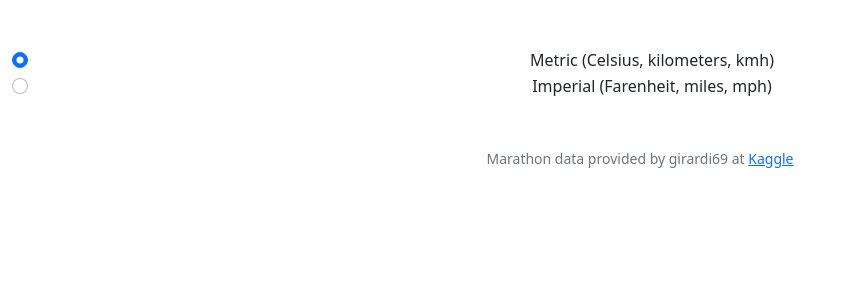
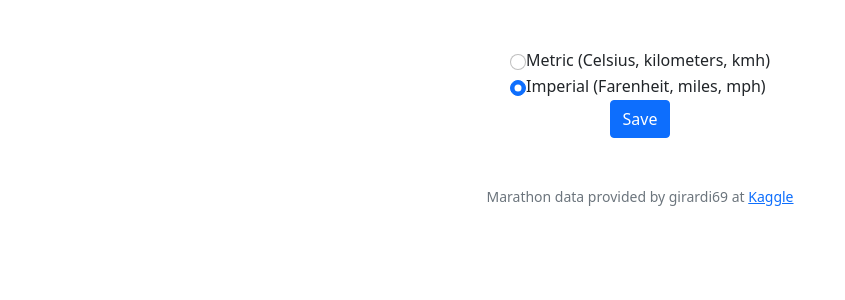
Before and after one commit to pavlovajane/cs50-final-project, a Flask app: page /profile in a window 1280 px wide. Shown: the part 76-376 px from the top of the page, without its empty margins (0-845 px from the left). Run offline with Flask 2, Linux system fonts and the light colour scheme; a user stored in the database is signed in; data comes from the database, SQL or seed files in the repository; both versions use the stored data as it was after the commit; some libraries are stand-ins or nearby versions.

Commit message:
Add profile settings functionality

```diff
--- a/app.py
+++ b/app.py
@@ -8,7 +8,8 @@ from datetime import date
 
 # Internal imports
 from supportfunctions import apology, login_required, check_passowrd_validity, get_user_runs, \
-    convert_to_mph, convert_to_kmh, convert_to_fahrenheit, parse_weather, get_seconds, convert_to_date
+    convert_to_mph, convert_to_kmh, convert_to_fahrenheit, parse_weather, get_seconds, convert_to_date, \
+    get_profile_settings
 
 # Configure application
 app = Flask(__name__)
@@ -123,11 +124,26 @@ def profile():
 
     if request.method == "POST":
 
+        checkbox = request.form.get("flexRadio")
+
+        imperialnew = 1 if checkbox[0]=="flexRadioImperial" else 0
+        g.crs.execute("""
+                    UPDATE users
+                    SET imperial = ?
+                    WHERE id = ?
+                    """, (imperialnew, session["user_id"],))
+        g.db.commit()
+
+        # Update settings
+
         # Redirect to index
         return redirect("/")
 
     else:
-        return render_template("profile.html")
+        # By default site uses metric system
+        imperial = get_profile_settings(session["user_id"], g.db)
+
+        return render_template("profile.html", imperial = imperial)
 
 @app.route("/register", methods=["GET", "POST"])
 def register():
--- a/static/scripts.js
+++ b/static/scripts.js
@@ -22,8 +22,7 @@ const checkPassword=(name)=>(event)=>{
 };
 
 const checkDistance=(name)=>(event)=>{
-  // only positive floats or integers
-  // const distanceRegex = /^[-+]?[0-9]+\.[0-9]+$/;
+
   const distanceInput = document.getElementById("distance");
 
   distanceInput.addEventListener('input', function (event) {
--- a/static/styles.css
+++ b/static/styles.css
@@ -1,5 +1,18 @@
 .futuredate {
     background-color:#f1c3c6;
+}
+
+.measurements {
+    display: flex;
+    flex-direction: column;
+    flex-wrap: wrap;
+    align-items: center;
+}
+
+.form-check {
+    display: flex;
+    flex-direction: row;
+    align-items: center;
 }
 
 .addruns {
--- a/supportfunctions.py
+++ b/supportfunctions.py
@@ -114,6 +114,21 @@ def get_user_runs(userid, db):
 
     return runsdict
 
+def get_profile_settings(userid, db):
+    # get current units setup for the user
+    units = db.execute("""
+                SELECT
+                imperial
+                FROM
+                users
+                WHERE id = ?
+                """, (userid,))
+
+    # Return false is no data or imperial (1 == True, 0 == False)
+    imperial = units.fetchone()
+    return False if imperial is None else (True if imperial[0]==1 else False)
+
+
 def convert_to_mph(kmh):
     return kmh*1.609344
 
--- a/templates/profile.html
+++ b/templates/profile.html
@@ -5,16 +5,25 @@ User profile
 {% endblock %}
 
 {% block main %}
+<form action="/profile" method="post">
+    <div class="measurements">
+        <div class="checkboxes">
             <div class="form-check">
-        <input class="form-check-input" type="radio" name="flexRadioMetric" id="flexRadioMetric" checked>
+                <input class="form-check-input" type="radio" name="flexRadio" id="flexRadioMetric" {% if not imperial %}checked{% endif %}>
                 <label class="form-check-label" for="flexRadioDefault1">
                     Metric (Celsius, kilometers, kmh)
                 </label>
             </div>
             <div class="form-check">
-        <input class="form-check-input" type="radio" name="flexRadioImperial" id="flexRadioImperial" >
+                <input class="form-check-input" type="radio" name="flexRadio" id="flexRadioImperial" {% if imperial %}checked{% endif %}>
                 <label class="form-check-label" for="flexRadioDefault2">
                     Imperial (Farenheit, miles, mph)
                 </label>
             </div>
+        </div>
+        <div>
+            <button type="button" class="btn btn-primary">Save</button>
+        </div>
+    </div>
+</form>
 {% endblock %}
```
Also changed, not shown: marathoner.db. Lines whose indentation alone changed are shown as unchanged.
